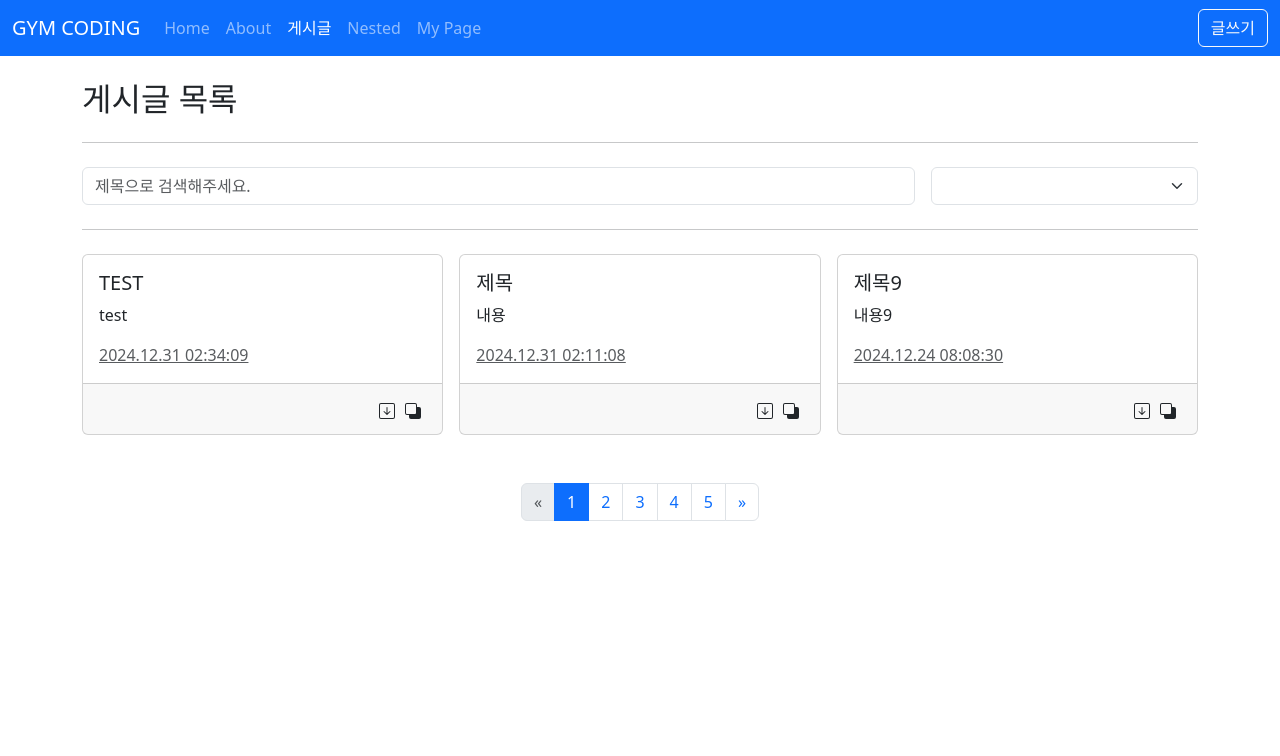
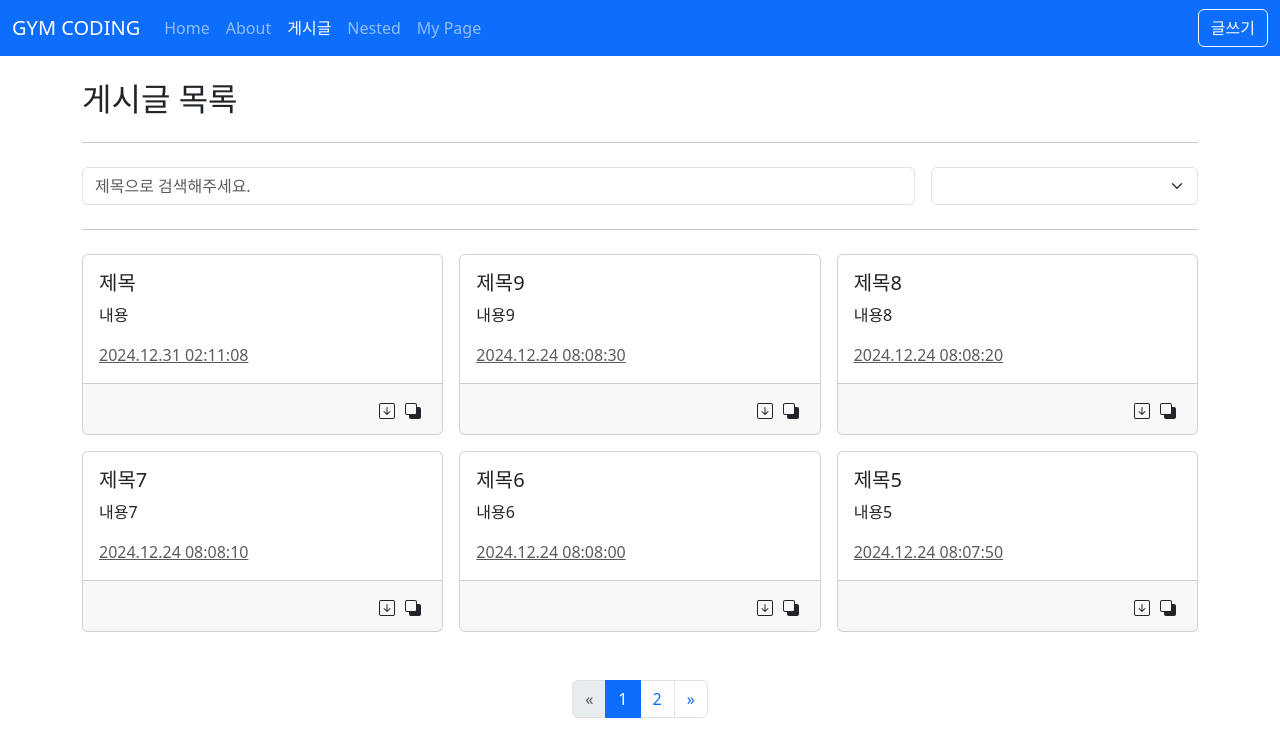
Before and after one commit to black-pepper/Vue-Study, a Vue app in the folder vue3 완벽 마스터/vue3-posts/: page /posts in a window 1280 px wide. Shown: the top 756 px of the page. Built offline with nearby package versions, Linux system fonts and the light colour scheme; data requests are answered from the project's data file.

Commit message:
마무리 개선

```diff
--- a/vue3 완벽 마스터/vue3-posts/db.json
+++ b/vue3 완벽 마스터/vue3-posts/db.json
@@ -71,12 +71,6 @@
       "content": "내용",
       "createdAt": 1735611068938,
       "id": 14
-    },
-    {
-      "title": "TEST",
-      "content": "test",
-      "createdAt": 1735612449847,
-      "id": 15
     }
   ]
 }
--- a/vue3 완벽 마스터/vue3-posts/src/components/posts/PostFilter.vue
+++ b/vue3 완벽 마스터/vue3-posts/src/components/posts/PostFilter.vue
@@ -4,7 +4,7 @@
       <div class="col">
         <input
           :value="title"
-          @input="$emit('update:title', $event.target.value)"
+          @input="changeTitle"
           type="text"
           class="form-control"
           placeholder="제목으로 검색해주세요."
@@ -16,9 +16,9 @@
           @input="$emit('update:limit', $event.target.value)"
           class="form-select"
         >
-          <option value="3">3개씩 보기</option>
           <option value="6">6개씩 보기</option>
-          <option value="9">9개씩 보기</option>
+          <option value="12">12개씩 보기</option>
+          <option value="18">18개씩 보기</option>
         </select>
       </div>
     </div>
@@ -30,7 +30,12 @@
   title: String,
   limit: Number,
 })
-defineEmits(['update:title', 'update:limit'])
+const emit = defineEmits(['update:title', 'update:limit'])
+const changeTitle = (event) => {
+  setTimeout(() => {
+    emit('update:title', event.target.value)
+  }, 500)
+}
 </script>
 
 <style lang="scss" scoped></style>
--- a/vue3 완벽 마스터/vue3-posts/src/components/posts/PostItem.vue
+++ b/vue3 완벽 마스터/vue3-posts/src/components/posts/PostItem.vue
@@ -1,7 +1,7 @@
 <template>
   <AppCard>
-    <h5 class="card-title">{{ title }}</h5>
-    <p class="card-text">
+    <h5 class="card-title text-truncate">{{ title }}</h5>
+    <p class="card-text text-truncate">
       {{ content }}
     </p>
     <a class="text-muted">{{ createdDate }}</a>
--- a/vue3 완벽 마스터/vue3-posts/src/layouts/TheHeader.vue
+++ b/vue3 완벽 마스터/vue3-posts/src/layouts/TheHeader.vue
@@ -2,7 +2,7 @@
   <header>
     <nav class="navbar navbar-expand-sm navbar-dark bg-primary">
       <div class="container-fluid">
-        <a class="navbar-brand" href="#">GYM CODING</a>
+        <RouterLink class="navbar-brand" to="/">GYM CODING</RouterLink>
         <button
           class="navbar-toggler"
           type="button"
--- a/vue3 완벽 마스터/vue3-posts/src/views/posts/PostListView.vue
+++ b/vue3 완벽 마스터/vue3-posts/src/views/posts/PostListView.vue
@@ -2,12 +2,19 @@
   <div>
     <h2>게시글 목록</h2>
     <hr class="my-4" />
-    <PostFilter v-model:title="params.title_like" v-model:limit="params._limit" />
+    <PostFilter
+      v-model:title="params.title_like"
+      v-model:limit="params._limit"
+      @update:limit="changeLimit"
+    />
     <hr class="my-4" />
     <AppLoading v-if="loading" />
     <AppError v-else-if="error" :message="error.message" />
+    <template v-else-if="!isExist">
+      <p class="text-center py-5 text-muted">No Result</p>
+    </template>
     <template v-else>
-      <AppGrid :items="posts">
+      <AppGrid :items="posts" col-class="col-12 col-sm-6 col-lg-4">
         <template v-slot="{ item }">
           <PostItem
             :title="item.title"
@@ -64,10 +71,15 @@
   _sort: 'createdAt',
   _order: 'desc',
   _page: 1,
-  _limit: 3,
+  _limit: 6,
   title_like: '',
 })
+const changeLimit = (value) => {
+  params.value._limit = value
+  params.value._page = 1
+}
 const { response, data: posts, error, loading } = useAxios('/posts', { params })
+const isExist = computed(() => posts.value && posts.value.length > 0)
 const totalCount = computed(() => response.value.headers['x-total-count'])
 const pageCount = computed(() => Math.ceil(totalCount.value / params.value._limit))
 const goPage = (id) => {
```
